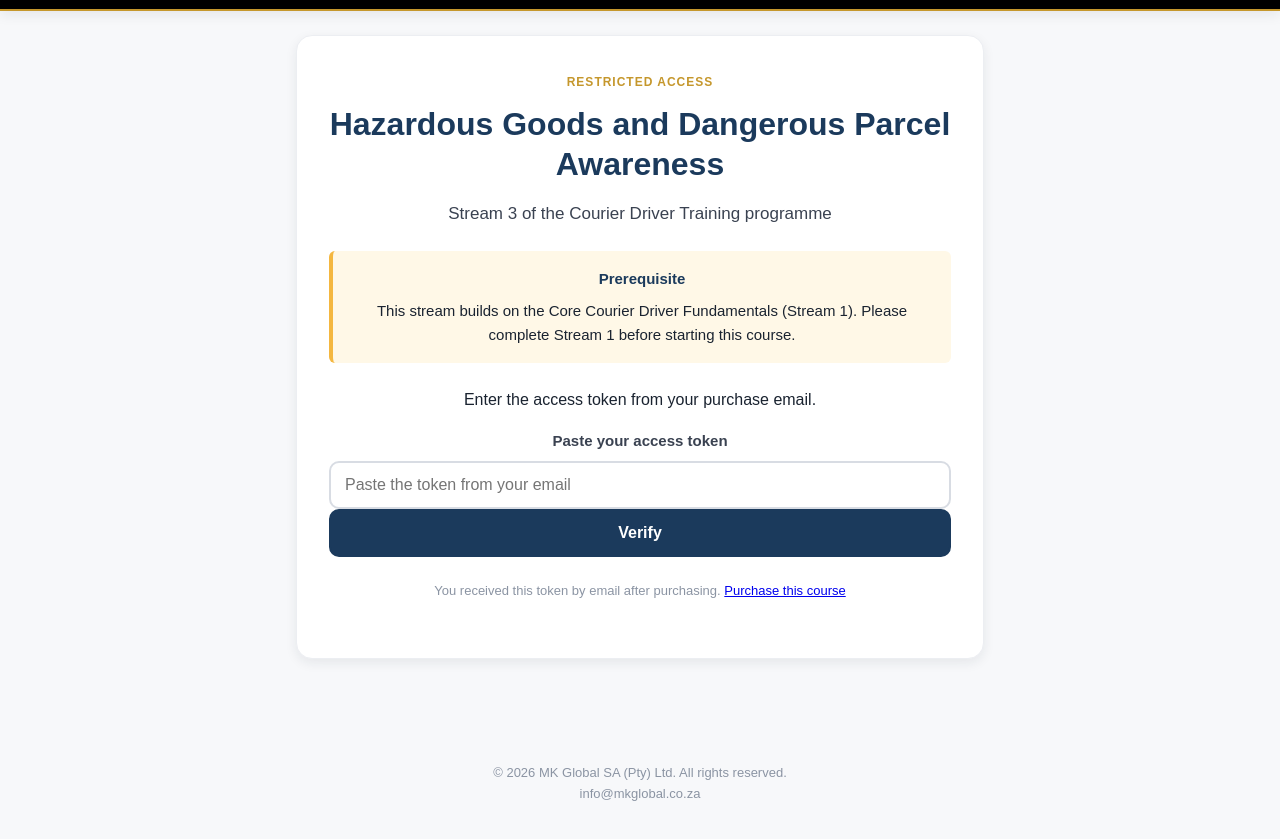
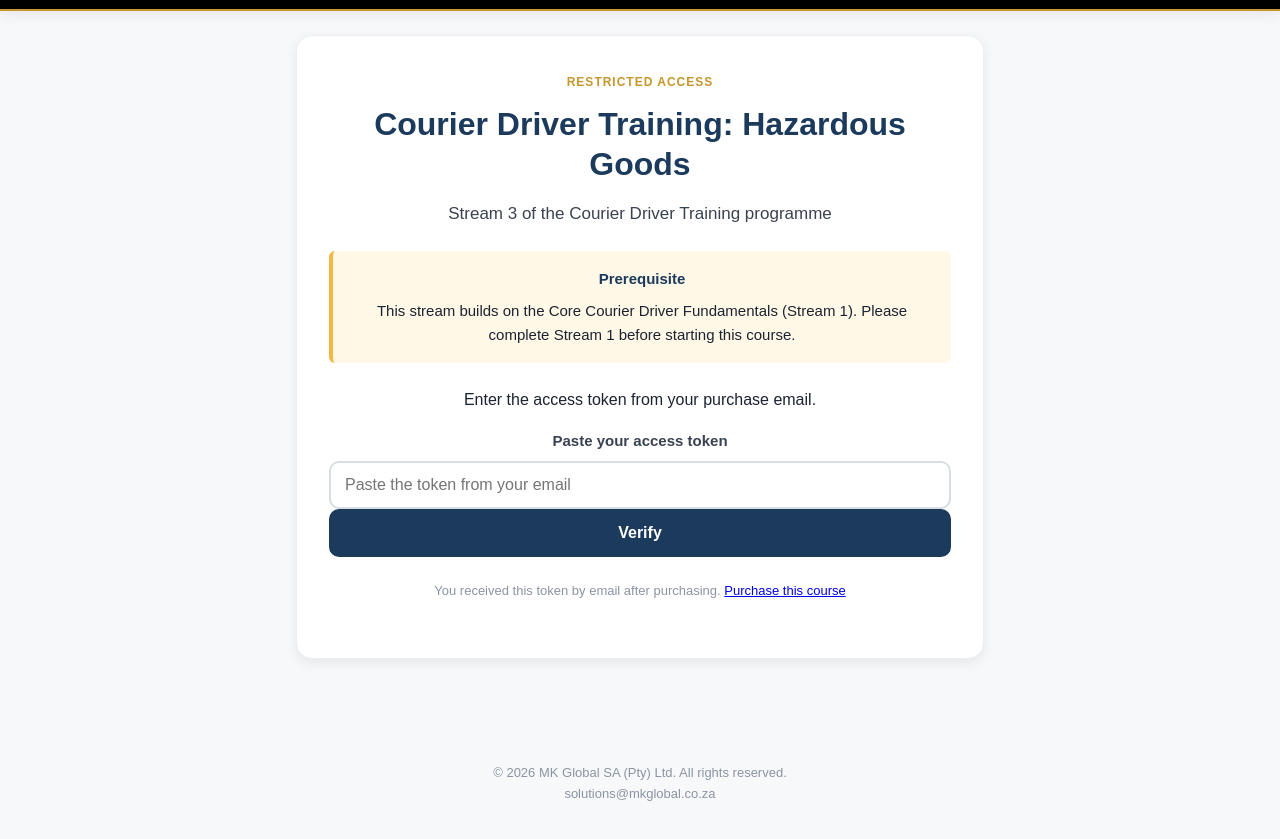
Before and after one commit to mumbak2-cell/mkg-courier-hazmat, a plain HTML site: page index.html in a window 1280 px wide. Shown: the part 87-926 px from the top of the page. Drawn offline with Linux system fonts and the light colour scheme.

Commit message:
fix: align course title to certificate, update support email
Course name on screen now matches the certificate and purchase email
title ("Courier Driver Training: Hazardous Goods", from the website's api/_lib/products.js).
Footer address info@ -> solutions@mkglobal.co.za.
Copy only; no assessment, token or certificate logic touched.

Co-Authored-By: Claude Sonnet 5.5 <noreply@anthropic.com>

```diff
--- a/index.html
+++ b/index.html
@@ -3,9 +3,9 @@
 <head>
 <meta charset="UTF-8">
 <meta name="viewport" content="width=device-width, initial-scale=1.0, maximum-scale=5.0">
-<meta name="description" content="Hazardous Goods and Dangerous Parcel Awareness online course by MK Global SA. Professional training for South African courier drivers.">
+<meta name="description" content="Courier Driver Training: Hazardous Goods online course by MK Global SA. Professional training for South African courier drivers.">
 <meta name="theme-color" content="#1B3A5C">
-<title>Hazardous Goods Awareness | MK Global SA</title>
+<title>Courier Driver Training: Hazardous Goods | MK Global SA</title>
 
 <style>
 :root {
@@ -183,7 +183,7 @@ p{margin:0 0 var(--space-4) 0}
 <div class="view is-active" id="view-access">
   <div class="card text-center">
     <span class="eyebrow">Restricted access</span>
-    <h1 id="gate-title">Hazardous Goods and Dangerous Parcel Awareness</h1>
+    <h1 id="gate-title">Courier Driver Training: Hazardous Goods</h1>
     <p class="lead">Stream 3 of the Courier Driver Training programme</p>
     <div class="callout callout--warning"><span class="callout__title">Prerequisite</span>This stream builds on the Core Courier Driver Fundamentals (Stream 1). Please complete Stream 1 before starting this course.</div>
     <p id="gate-status">Checking your access...</p>
@@ -225,7 +225,7 @@ p{margin:0 0 var(--space-4) 0}
 <!-- DASHBOARD -->
 <div class="view" id="view-dashboard">
   <div class="card">
-    <span class="eyebrow">Stream 3: Hazardous Goods Awareness</span>
+    <span class="eyebrow">Courier Driver Training: Hazardous Goods (Stream 3)</span>
     <h1>Your Course Dashboard</h1>
     <p id="dashGreeting"></p>
     <div class="callout callout--warning"><span class="callout__title">Awareness programme only</span>This course builds awareness of hazardous goods. Completing it does not authorise you to transport dangerous goods. A valid dangerous goods driver certificate from an authorised body is required for that.</div>
@@ -264,7 +264,7 @@ p{margin:0 0 var(--space-4) 0}
   <div class="card">
     <button class="btn btn--secondary" id="backToDashFromAss" style="margin-bottom:var(--space-4)">&larr; Back to Dashboard</button>
     <span class="eyebrow">Final Assessment</span>
-    <h1>Hazardous Goods Awareness</h1>
+    <h1>Courier Driver Training: Hazardous Goods</h1>
     <div id="ass-intro">
       <p class="lead">This assessment has 10 multiple-choice questions, marked on the MK Global server. Answer at least 8 of the 10 correctly to pass and earn your verified Certificate of Completion. It is followed by 5 reflection questions for your own practice. They are not marked, are not sent to MK Global, and do not affect your result.</p>
       <div class="callout callout--warning"><span class="callout__title">Reminder</span>Passing this assessment confirms your awareness of hazardous goods. It does not authorise you to transport dangerous goods.</div>
@@ -309,7 +309,7 @@ p{margin:0 0 var(--space-4) 0}
 </main>
 
 <footer class="site-footer">
-  <p>&copy; 2026 MK Global SA (Pty) Ltd. All rights reserved.<br>info@mkglobal.co.za</p>
+  <p>&copy; 2026 MK Global SA (Pty) Ltd. All rights reserved.<br>solutions@mkglobal.co.za</p>
 </footer>
 
 <script>
@@ -1252,7 +1252,7 @@ function showCertificate() {
   if (!result || !result.passed || typeof result.certificateUrl !== "string" || !result.certificateUrl.startsWith(CERT_PAGE_PREFIX)) return;
   const firstName = state.learner ? state.learner.name.split(" ")[0] : "";
   document.getElementById("certMessage").textContent =
-    "Well done" + (firstName ? ", " + firstName : "") + ". You have completed the Hazardous Goods and Dangerous Parcel Awareness course.";
+    "Well done" + (firstName ? ", " + firstName : "") + ". You have completed the Courier Driver Training: Hazardous Goods course.";
   document.getElementById("certLink").href = result.certificateUrl;
   showView("view-certificate");
 }
```
